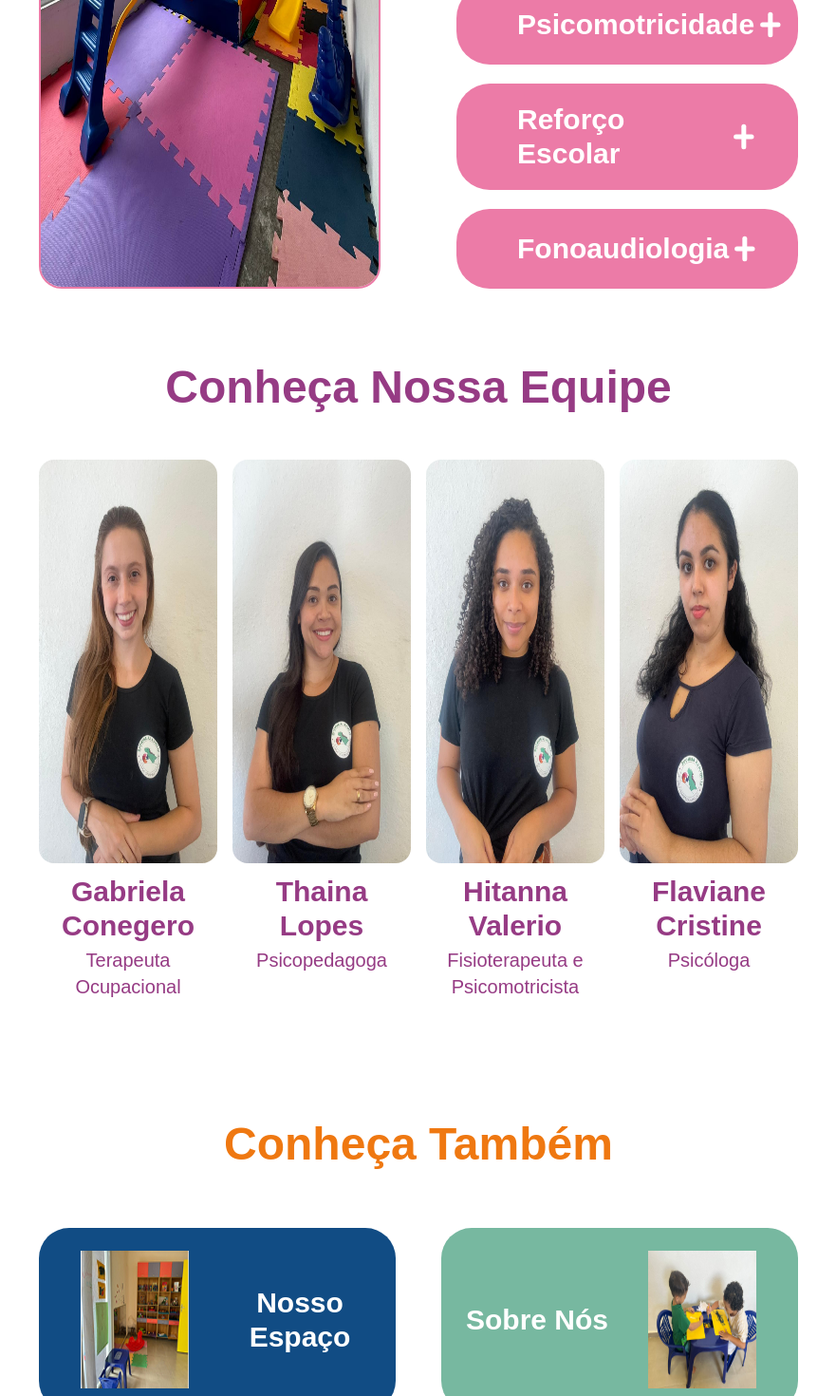
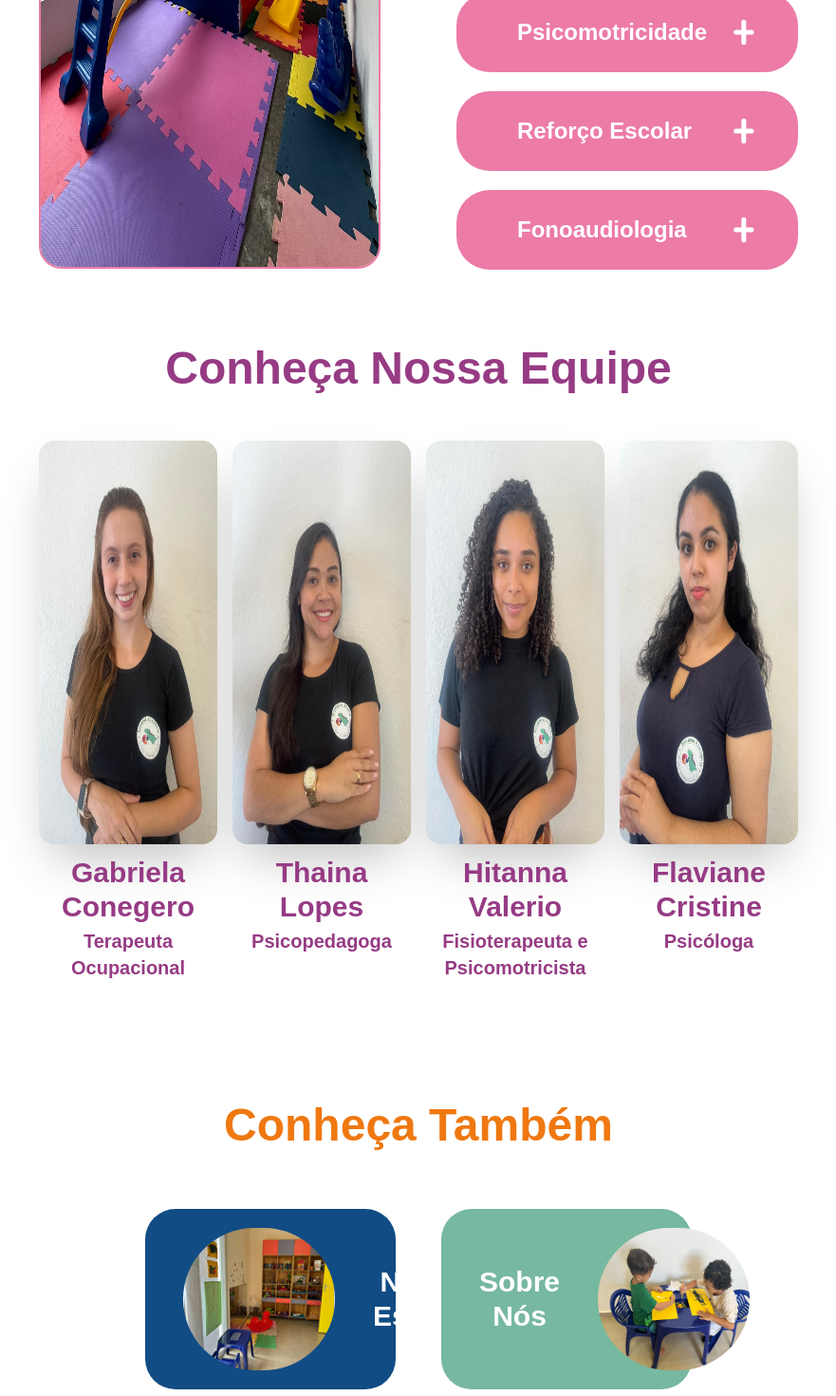
Before and after one commit to RonaldMamani/LaBrinque, a React (Vite) app: page /servicos in a window 1280 px wide. Shown: the part 940-2410 px from the top of the page at 95% size, without its empty margins (199-1080 px from the left). Built offline with nearby package versions, Linux system fonts and the light colour scheme.

Commit message:
Ajustando tamanhos e adicionando efeitos hover em componentes e ajustando links

```diff
--- a/src/components/ButtonInteractive/index.jsx
+++ b/src/components/ButtonInteractive/index.jsx
@@ -7,6 +7,7 @@ export default function ButtonInteractive({title, text, isOpen, onClick}) {
         <button
             className="
                 pl-16 pr-10 py-5 bg-[#EC7BA7] text-white text-start rounded-[35px] overflow-hidden
+                hover:bg-[#DF6F7F] hover:scale-105 transition-all
             "
             onClick={onClick}
             aria-expanded={isOpen}
@@ -15,7 +16,6 @@ export default function ButtonInteractive({title, text, isOpen, onClick}) {
             <div className="flex justify-between items-center focus:outline-none">
                 <span className="
                     text-2xl font-bold
-                    lg:text-3xl
                     ">{title}</span>
                 <img
                     src={isOpen ? Menos : Mais}
--- a/src/components/ContainerFuncionario/index.jsx
+++ b/src/components/ContainerFuncionario/index.jsx
@@ -12,7 +12,7 @@ export default function ContainerFuncionario({imageUrl, alt, nome, cargo}) {
             />
             <div className="flex flex-col gap-1">
                 <h4 className="text-3xl font-bold">{nome}</h4>
-                <p className="text-xl">{cargo}</p>
+                <p className="text-xl font-semibold">{cargo}</p>
             </div>
         </div>
     )
--- a/src/components/ContainerImage/index.jsx
+++ b/src/components/ContainerImage/index.jsx
@@ -11,11 +11,14 @@ export default function ContainerImage({ src, alt, className}) {
     };
 
     return (
-        <div>
+        <div className="shadow-2xl rounded-4xl">
             <img
                 src={src}
                 alt={alt}
-                className={`w-[350px] h-[425px] cursor-zoom-in ${className}`}
+                className={`
+                    w-[350px] h-[425px] cursor-zoom-in
+                    hover:scale-105 transition-all
+                    ${className}`}
                 onClick={() => setIsOpen(true)}
             />
 
@@ -29,7 +32,7 @@ export default function ContainerImage({ src, alt, className}) {
                     src={src}
                     alt={alt}
                     className="
-                        w-[400px] h-[550px] rounded-xl shadow-2xl cursor-default
+                        w-[400px] h-[550px] rounded-xl cursor-default
                         md:w-[600px] md:h-[750px]
                         lg:w-[700px] lg:h-[875px]
                         "
--- a/src/components/LinkButton/index.jsx
+++ b/src/components/LinkButton/index.jsx
@@ -3,16 +3,18 @@ import { HashLink } from "react-router-hash-link";
 export default function LinkButton ({to, image, alt, text, className, className1, className2}) {
     return(
         <HashLink smooth to={`${to}#header`} className={`
-            grid grid-cols-2 items-center gap-5 ${className} p-5 rounded-4xl
-            md:p-6
+            flex justify-between items-center ${className} p-5 rounded-4xl
+            md:px-10
+            lg:gap-10 lg:w-[450px]
+            hover:scale-105 transition-all
             `}>
             <img
                 src={image}
                 alt={alt}
                 className={`
-                    w-[150px] h-[115px]
-                    md:w-[100%] md:h-[135px] md:px-5
-                    lg:w-[250px] lg:h-[145px]
+                    w-[120px] h-[115px] rounded-full
+                    md:w-[135px] md:h-[135px]
+                    lg:w-[160px] lg:h-[150px]
                     ${className1}
                     `}
             />
--- a/src/components/NavFooter/index.jsx
+++ b/src/components/NavFooter/index.jsx
@@ -21,24 +21,25 @@ export default function NavFooter () {
                 lg:text-5xl
                 ">Conheça Também</h5>
             <div className="
-                flex flex-col gap-12 text-center font-bold
-                lg:flex-row justify-between
+                flex flex-col gap-12 text-center font-bold justify-between
+                lg:flex-row
+                xl:px-28
                 ">
                 {pathname === "/nossoespaco" ? "" : (
                     <LinkButton
                         image={ImageEspaco}
-                        alt=""
+                        alt="Imagem de Espaço Interno da Clinica"
                         to="/nossoespaco"
-                        className="bg-[#114C84]"
+                        className="bg-[#114C84] hover:bg-sky-800"
                         text="Nosso Espaço"
                     />
                 )}
                 {pathname === "/servicos" ? "" : (
                     <LinkButton
                         image={ImageServico}
-                        alt=""
+                        alt="Imagem de Criança Lendo"
                         to="/servicos"
-                        className="bg-[#EC7BA7]"
+                        className="bg-[#EC7BA7] hover:bg-pink-400"
                         text="Serviços"
                         className1={pathname === "/sobre" && "md:order-2"}
                         className2={pathname === "/sobre" && "md:order-1"}
@@ -49,7 +50,7 @@ export default function NavFooter () {
                         image={ImageSobre}
                         alt=""
                         to="/sobre"
-                        className="bg-[#77B8A0]"
+                        className="bg-[#77B8A0] hover:bg-teal-600"
                         text="Sobre Nós"
                         className1={pathname === "/servicos" && "md:order-2" || pathname === "/nossoespaco" && "md:order-2"}
                         className2={pathname === "/servicos" && "md:order-1" || pathname === "/nossoespaco" && "md:order-1"}
--- a/src/components/SectionNossoEspaco/index.jsx
+++ b/src/components/SectionNossoEspaco/index.jsx
@@ -5,20 +5,20 @@ import ContainerImage from "../ContainerImage";
 export default function SectionNossoEspaco() {
     return (
         <section className="
-            px-8 py-10 flex flex-col gap-12
+            px-8 py-10 flex flex-col gap-12 items-center
             md:px-24
             lg:px-36 lg:py-16
-            xl:px-60
+            xl:px-60 lg:gap-20
             ">
             <h3 className="
-                text-[#114C84] text-[36px] text-center font-bold
+                text-[#114C84] text-[36px] text-center font-bold border-b-8
                 md:text-[40px]
                 lg:text-[50px]
                 ">Conheça nosso espaço</h3>
             <div className="
                     grid grid-cols-1 gap-8
                     md:grid-cols-2
-                    lg:grid-cols-4 lg:gap-6
+                    lg:grid-cols-4
                 "
             >
                 {espacoImage.map((img, index) => (
--- a/src/components/SectionNossoServicos/index.jsx
+++ b/src/components/SectionNossoServicos/index.jsx
@@ -13,14 +13,14 @@ export default function SectionNossoServicos() {
 
     return (
         <main className="
-            px-10 py-16 flex flex-col gap-12
+            px-10 py-16 flex flex-col gap-12 items-center
             md:px-24
             lg:px-36 lg:gap-20
             xl:px-60
             ">
             <h4 className="
-                text-[#EC7BA7] text-center text-4xl font-bold
-                lg:text-5xl
+                text-[#EC7BA7] text-center text-4xl font-bold border-b-8
+                lg:text-[50px]
                 ">
                 Nossos Serviços
             </h4>
@@ -32,7 +32,7 @@ export default function SectionNossoServicos() {
                 <img
                     className="
                         border border-[#EC7BA7] rounded-3xl
-                        lg:h-full lg:border-2"
+                        lg:h-[830px] lg:w-[650px] lg:border-2"
                     src={ImageTemplate}
                     alt="Imagem da Clinica por dentro" />
                 <div className="
@@ -72,7 +72,6 @@ export default function SectionNossoServicos() {
                                 cargo={funcionario.profissao}
                             />
                         ))}
-
                     </div>
             </div>
         </main>
--- a/src/components/SectionSobre/index.jsx
+++ b/src/components/SectionSobre/index.jsx
@@ -18,8 +18,8 @@ export default function SectionSobre() {
                 lg:text-start
                 ">
                 <h3 className="
-                    text-[#77B8A0] text-4xl font-bold
-                    lg:text-5xl
+                    text-[#77B8A0] text-4xl font-bold underline
+                    lg:text-[50px]
                     ">Sobre Nós</h3>
                 <p className="lg:text-lg">
                     Olá nós somos a clínica Lá Brinquê, uma clínica voltada ao desenvolvimento infantil para crianças de 0-12 anos, visando ganho de habilidades e melhora no desempenho e qualidade de vida! Possuímos os serviços ativos de: Terapia Ocupacional, Fisioterapia, Psicopedagogia, Psicologia Clínica, Terapia ABA, Psicomotricidade, Reforço Escolar e fonoaudiologia.
```
